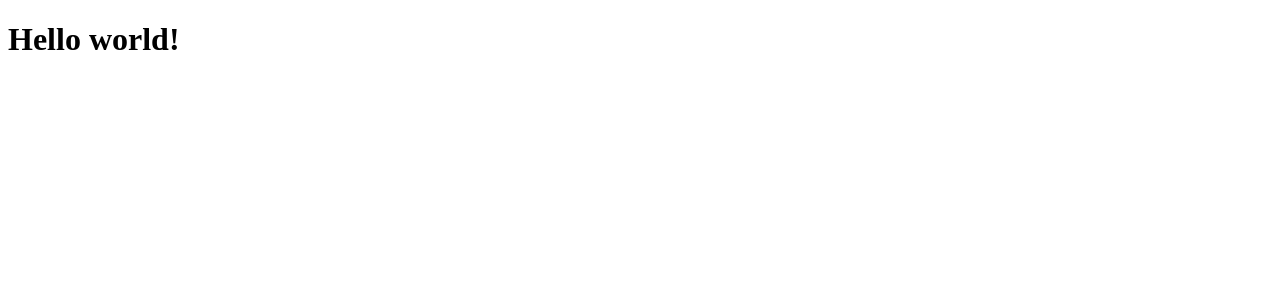
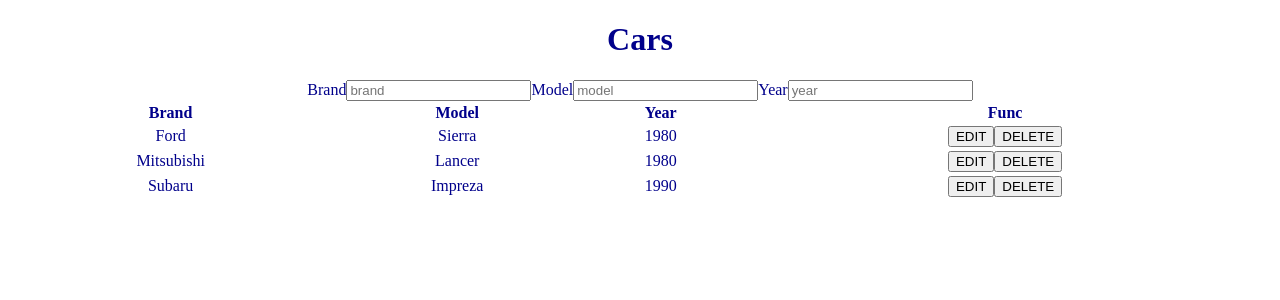
Before and after one commit to Zyar3k/react-list, a React (Create React App) app: page / in a window 1280 px wide. Shown: the top 300 px of the page. Built offline with nearby package versions, Linux system fonts and the light colour scheme.

Commit message:
Display list & delete item

```diff
--- a/package.json
+++ b/package.json
@@ -8,7 +8,7 @@
     "@testing-library/user-event": "^12.8.3",
     "react": "^17.0.2",
     "react-dom": "^17.0.2",
-    "react-scripts": "4.0.3",
+    "react-scripts": "^4.0.3",
     "web-vitals": "^1.1.2"
   },
   "scripts": {
--- a/public/index.html
+++ b/public/index.html
@@ -16,6 +16,8 @@
     -->
     <link rel="manifest" href="%PUBLIC_URL%/manifest.json" />
     <!--
+      Notice the use of %PUBLIC_URL% in the tags above.
+      Notice the use of %PUBLIC_URL% in the tags above.
       Notice the use of %PUBLIC_URL% in the tags above.
       It will be replaced with the URL of the `public` folder during the build.
       Only files inside the `public` folder can be referenced from the HTML.
--- a/src/App.css
+++ b/src/App.css
@@ -1,38 +1,5 @@
 .App {
   text-align: center;
+  margin: 0 auto;
+  color: darkblue;
 }
-
-.App-logo {
-  height: 40vmin;
-  pointer-events: none;
-}
-
-@media (prefers-reduced-motion: no-preference) {
-  .App-logo {
-    animation: App-logo-spin infinite 20s linear;
-  }
-}
-
-.App-header {
-  background-color: #282c34;
-  min-height: 100vh;
-  display: flex;
-  flex-direction: column;
-  align-items: center;
-  justify-content: center;
-  font-size: calc(10px + 2vmin);
-  color: white;
-}
-
-.App-link {
-  color: #61dafb;
-}
-
-@keyframes App-logo-spin {
-  from {
-    transform: rotate(0deg);
-  }
-  to {
-    transform: rotate(360deg);
-  }
-}
--- a/src/App.js
+++ b/src/App.js
@@ -1,10 +1,64 @@
+import { useState } from "react";
+import "./App.css";
 
-import './App.css';
+const data = [
+  { id: "1", brand: "Ford", model: "Sierra", year: 1980 },
+  { id: "2", brand: "Mitsubishi", model: "Lancer", year: 1980 },
+  { id: "3", brand: "Subaru", model: "Impreza", year: 1990 },
+];
+console.log("🚀 ~ file: App.js ~ line 9 ~ data", data);
 
 function App() {
+  const [cars, setCars] = useState(data);
+
+  const handleDeleteCar = (e) => {
+    const id = e.target.id;
+    console.log(typeof id);
+    setCars((prev) => prev.filter((car) => car.id !== id));
+  };
+
   return (
-    <div>
-      <h1>Hello world!</h1>
+    <div className="App">
+      <h1>Cars</h1>
+      <div>
+        <label>
+          Brand
+          <input type="text" placeholder="brand" />
+        </label>
+        <label>
+          Model
+          <input type="text" placeholder="model" />
+        </label>
+        <label>
+          Year
+          <input type="text" placeholder="year" />
+        </label>
+      </div>
+      <table width="100%">
+        <thead>
+          <tr>
+            <th>Brand</th>
+            <th>Model</th>
+            <th>Year</th>
+            <th>Func</th>
+          </tr>
+        </thead>
+        <tbody>
+          {cars.map((car, index) => (
+            <tr key={index}>
+              <td>{car.brand}</td>
+              <td>{car.model}</td>
+              <td>{car.year}</td>
+              <td>
+                <button>EDIT</button>
+                <button id={car.id} onClick={(e) => handleDeleteCar(e)}>
+                  DELETE
+                </button>
+              </td>
+            </tr>
+          ))}
+        </tbody>
+      </table>
     </div>
   );
 }
```
Also changed, not shown: index.html (added, +12 -0 lines), src/index.js (+4 -4 lines).
